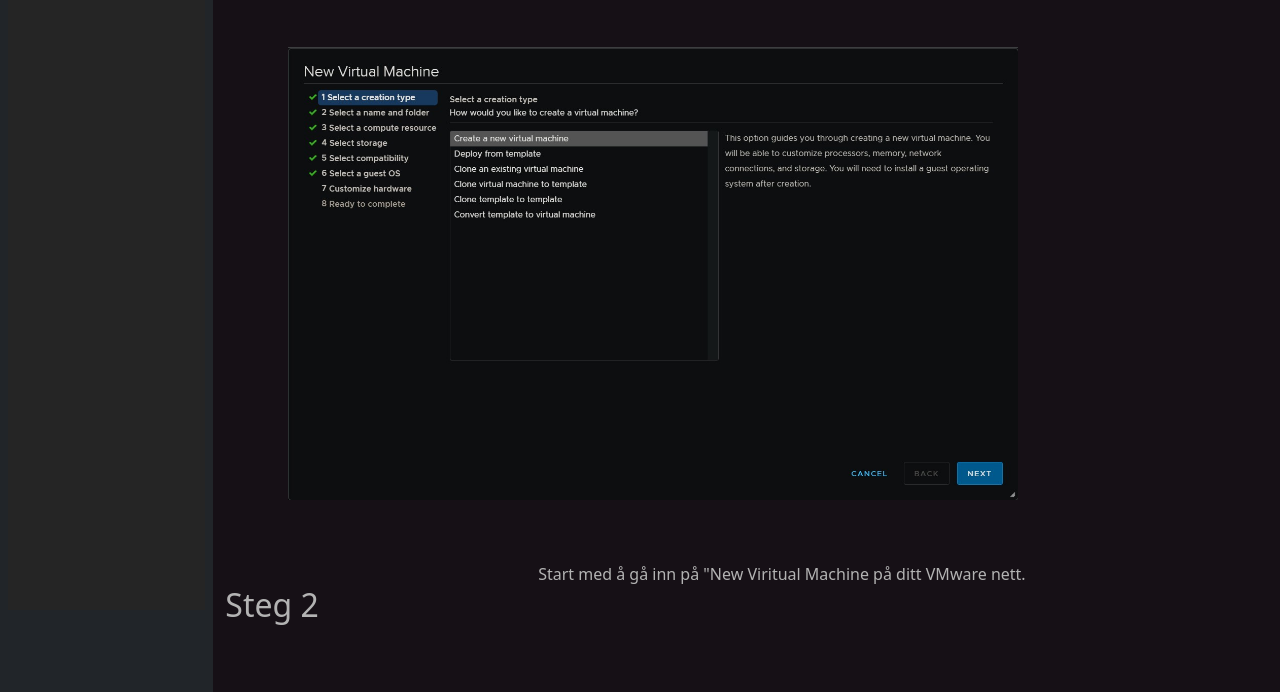
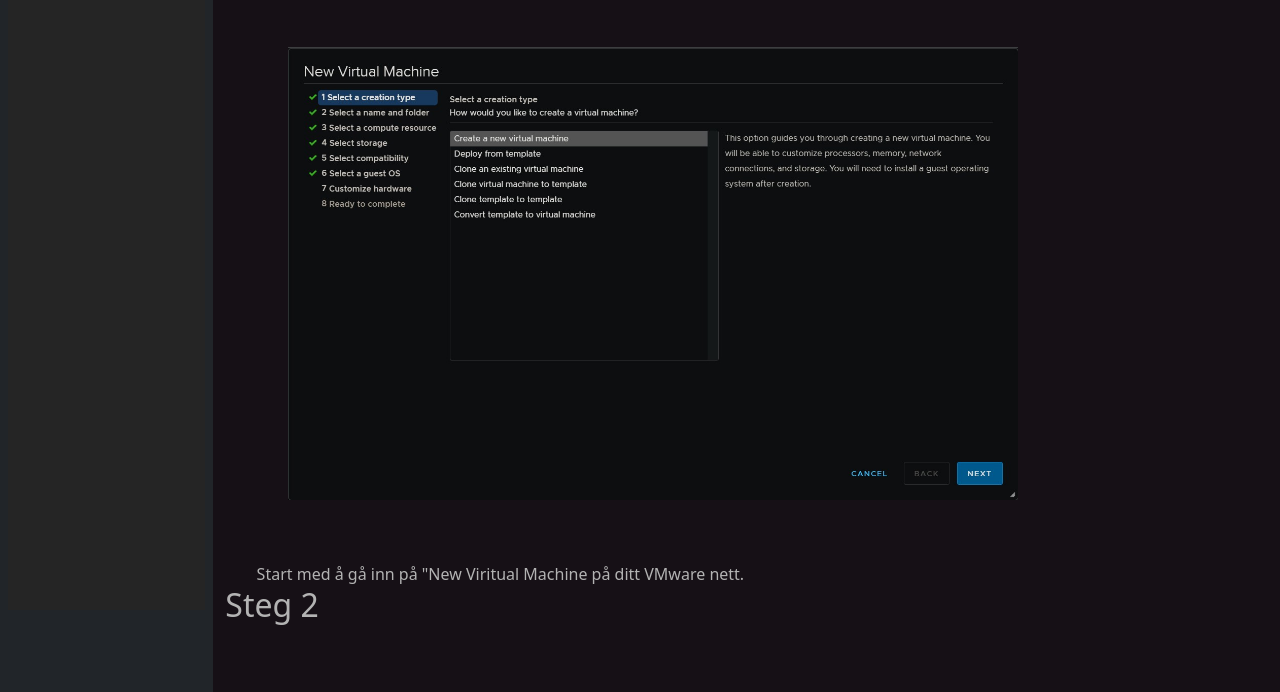
Before and after one commit to ChristianWestgaard/WindowsServer, a plain HTML site: page index.html in a window 1280 px wide. Shown: the part 258-950 px from the top of the page. Drawn offline with nearby package versions, Linux system fonts and the light colour scheme; a web font is replaced by a local one.

Commit message:
Update style.css

```diff
--- a/css/style.css
+++ b/css/style.css
@@ -31,7 +31,7 @@ a:active {
 }
 
 .MPimgBT{
-    margin-left: 30%;
+    margin-left: 3%;
     margin-top: 20px;
     marign-bottom: 20px;
 }
```
